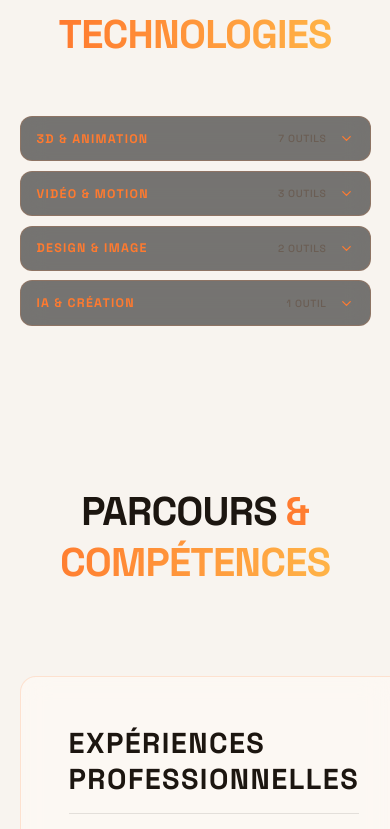
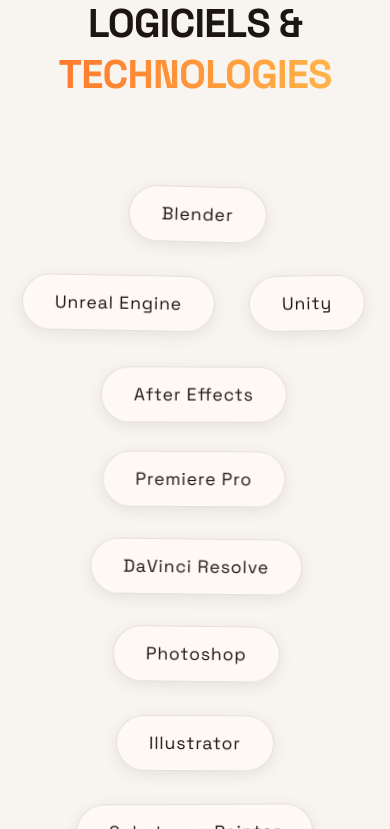
Before and after one commit to obiity/Obiity-CV-Site, a React (Vite) app: page / in a window 390 px wide. Shown: the part 9455-10284 px from the top of the page. Built offline with nearby package versions, Linux system fonts and the light colour scheme.

Commit message:
Revert "feat: mobile accordion for TechStack section"
This reverts commit 3eaae9c4a04a21e100e732cb0d9802f966fb1c3d.

```diff
--- a/src/components/sections/TechStack.css
+++ b/src/components/sections/TechStack.css
@@ -63,102 +63,3 @@
   box-shadow: 0 0 25px rgba(255, 122, 47, 0.3), 0 0 8px rgba(255, 179, 71, 0.15);
   color: var(--accent-secondary);
 }
-
-/* ── Mobile accordion — hidden on desktop ──────────────── */
-.tech-accordion {
-  display: none;
-}
-
-@media (max-width: 767px) {
-  /* Hide desktop bubbles, show accordion */
-  .tech-container { display: none; }
-  .tech-section    { min-height: unset; padding: 60px 5vw; }
-
-  .tech-accordion {
-    display: flex;
-    flex-direction: column;
-    gap: 0.6rem;
-    margin-top: 2rem;
-    width: 100%;
-  }
-
-  .tech-cat {
-    border: 1px solid rgba(255, 122, 47, 0.18);
-    border-radius: 12px;
-    overflow: hidden;
-    background: rgba(10, 10, 10, 0.55);
-    backdrop-filter: blur(12px);
-    -webkit-backdrop-filter: blur(12px);
-  }
-
-  .tech-cat__header {
-    width: 100%;
-    display: flex;
-    align-items: center;
-    gap: 0.75rem;
-    padding: 0.85rem 1rem;
-    background: none;
-    border: none;
-    cursor: pointer;
-    text-align: left;
-  }
-
-  .tech-cat__title {
-    font-family: var(--font-display);
-    font-size: 0.78rem;
-    font-weight: 700;
-    letter-spacing: 0.1em;
-    text-transform: uppercase;
-    color: var(--accent-primary);
-    flex: 1;
-  }
-
-  .tech-cat__count {
-    font-family: var(--font-display);
-    font-size: 0.65rem;
-    font-weight: 500;
-    letter-spacing: 0.06em;
-    color: var(--text-muted);
-    flex-shrink: 0;
-  }
-
-  .tech-cat__chevron {
-    color: var(--accent-primary);
-    flex-shrink: 0;
-    transition: transform 0.3s cubic-bezier(0.4, 0, 0.2, 1);
-  }
-
-  .tech-cat--open .tech-cat__chevron {
-    transform: rotate(180deg);
-  }
-
-  .tech-cat__body {
-    max-height: 0;
-    overflow: hidden;
-    transition: max-height 0.35s cubic-bezier(0.4, 0, 0.2, 1);
-  }
-
-  .tech-cat--open .tech-cat__body {
-    max-height: 500px;
-  }
-
-  .tech-cat__items {
-    padding: 0.25rem 1rem 0.9rem;
-    display: flex;
-    flex-wrap: wrap;
-    gap: 0.45rem;
-  }
-
-  .tech-cat__pill {
-    font-family: var(--font-display);
-    font-size: 0.7rem;
-    font-weight: 500;
-    letter-spacing: 0.04em;
-    color: var(--text-light);
-    background: rgba(255, 122, 47, 0.07);
-    border: 1px solid rgba(255, 122, 47, 0.18);
-    border-radius: 20px;
-    padding: 0.28rem 0.7rem;
-    white-space: normal;
-  }
-}
--- a/src/components/sections/TechStack.tsx
+++ b/src/components/sections/TechStack.tsx
@@ -1,7 +1,6 @@
-import React, { useEffect, useRef, useState } from 'react';
+import React, { useEffect, useRef } from 'react';
 import gsap from 'gsap';
 import { ScrollTrigger } from 'gsap/ScrollTrigger';
-import { ChevronDown } from 'lucide-react';
 import { useLanguage } from '../../contexts/LanguageContext';
 import './TechStack.css';
 
@@ -14,38 +13,23 @@
   'iClone',
 ];
 
-const MOBILE_CATEGORY_ITEMS: { label: string; items: string[] }[] = [
-  { label: '3D & Animation',     items: ['Blender', 'Unreal Engine', 'Unity', 'Substance Painter', 'Marvelous Designer', 'Character Creator', 'iClone'] },
-  { label: 'Vidéo & Motion',     items: ['After Effects', 'Premiere Pro', 'DaVinci Resolve'] },
-  { label: 'Design & Image',     items: ['Photoshop', 'Illustrator'] },
-];
-
 const TechStack: React.FC = () => {
   const { t } = useLanguage();
   const sectionRef = useRef<HTMLElement>(null);
-  const trackRef   = useRef<HTMLDivElement>(null);
-  const [openCats, setOpenCats] = useState<Set<string>>(new Set());
-
-  const toggleCat = (label: string) => {
-    setOpenCats(prev => {
-      const next = new Set(prev);
-      next.has(label) ? next.delete(label) : next.add(label);
-      return next;
-    });
-  };
+  const trackRef = useRef<HTMLDivElement>(null);
 
   useEffect(() => {
     if (!sectionRef.current || !trackRef.current) return;
-    if (window.innerWidth < 768) return; // skip GSAP on mobile — desktop bubbles are hidden
 
     const setupTimeout = setTimeout(() => {
       const items = trackRef.current!.querySelectorAll('.tech-item');
 
+      const isMobile = window.innerWidth < 768;
       items.forEach((item, i) => {
         gsap.to(item, {
-          y: 'random(-15, 15)',
-          x: 'random(-10, 10)',
-          rotation: 'random(-5, 5)',
+          y: isMobile ? 'random(-6, 6)' : 'random(-15, 15)',
+          x: isMobile ? 'random(-4, 4)' : 'random(-10, 10)',
+          rotation: isMobile ? 'random(-2, 2)' : 'random(-5, 5)',
           duration: 'random(3, 5)',
           repeat: -1,
           yoyo: true,
@@ -72,54 +56,21 @@
 
   const technologies = [...STATIC_TECHS, t.tech.aiTools];
 
-  const mobileCategories = [
-    ...MOBILE_CATEGORY_ITEMS,
-    { label: 'IA & Création', items: [t.tech.aiTools] },
-  ];
-
   return (
     <section ref={sectionRef} className="tech-section container" id="tech">
       <h2 className="section-title text-center">
         {t.tech.titleBefore}<span className="text-gradient">{t.tech.titleGradient}</span>
       </h2>
 
-      {/* ── Desktop: floating bubbles ── */}
       <div className="tech-container">
         <div ref={trackRef} className="tech-track">
           {technologies.map((tech, idx) => (
             <div key={idx} className="tech-item glass-panel">
               <span className="tech-name">{tech}</span>
-              <div className="hologram-glow" />
+              <div className="hologram-glow"></div>
             </div>
           ))}
         </div>
-      </div>
-
-      {/* ── Mobile: accordion categories ── */}
-      <div className="tech-accordion">
-        {mobileCategories.map(cat => {
-          const isOpen = openCats.has(cat.label);
-          return (
-            <div key={cat.label} className={`tech-cat${isOpen ? ' tech-cat--open' : ''}`}>
-              <button
-                className="tech-cat__header"
-                onClick={() => toggleCat(cat.label)}
-                aria-expanded={isOpen}
-              >
-                <span className="tech-cat__title">{cat.label}</span>
-                <span className="tech-cat__count">{cat.items.length} outil{cat.items.length > 1 ? 's' : ''}</span>
-                <ChevronDown size={15} className="tech-cat__chevron" />
-              </button>
-              <div className="tech-cat__body">
-                <div className="tech-cat__items">
-                  {cat.items.map((item, i) => (
-                    <span key={i} className="tech-cat__pill">{item}</span>
-                  ))}
-                </div>
-              </div>
-            </div>
-          );
-        })}
       </div>
     </section>
   );
```
